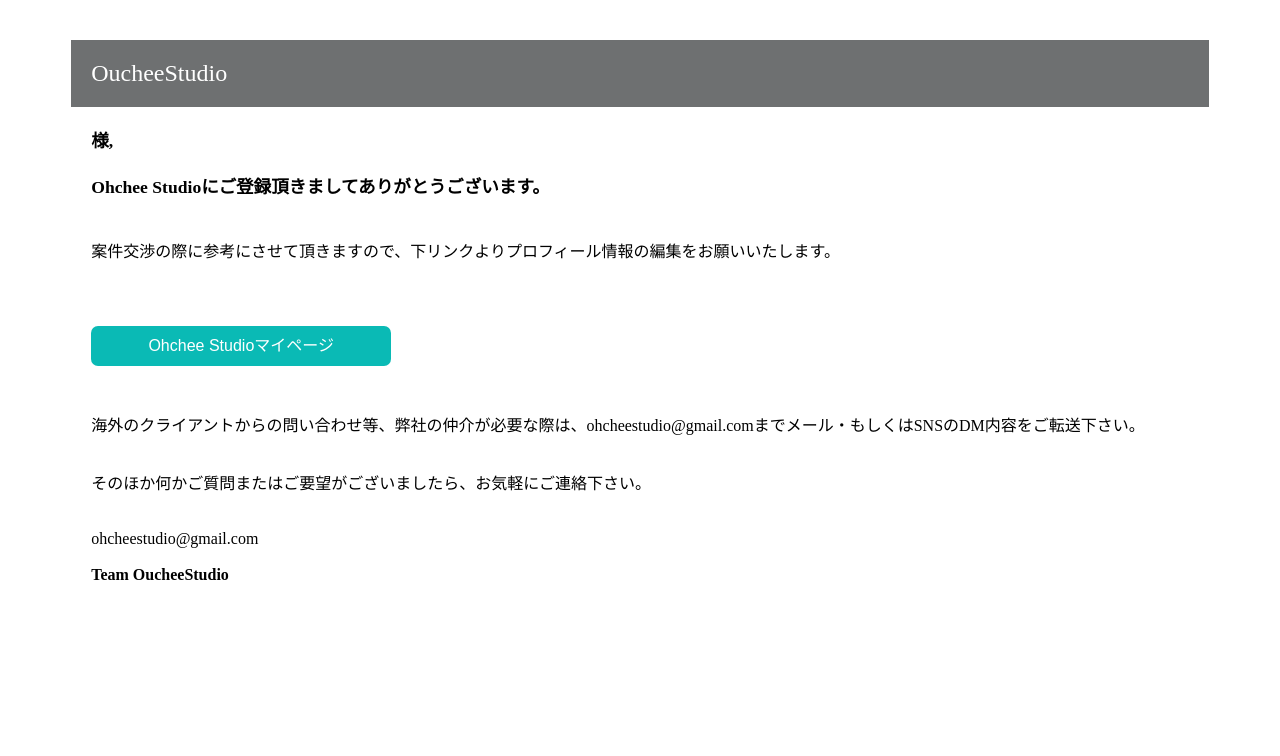
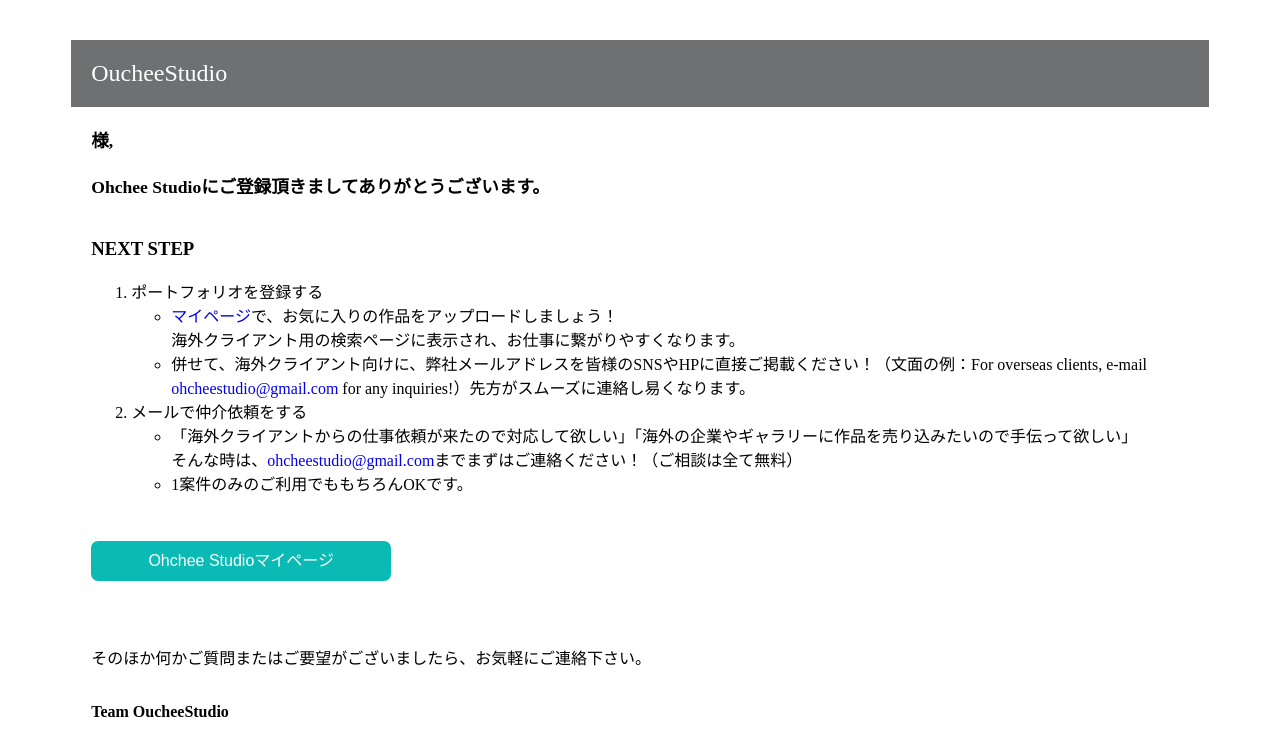
Before and after one commit to emya/Artorimo, a Django app: template templates/email-signup.html in a window 1280 px wide. Shown: the top 756 px of the page. Run offline with Django 3.2, Linux system fonts and the light colour scheme; the template is opened without the code that fills it, so the values that code supplies are empty; parts of the project's set-up code (start-up, migrations or seed data) failed here and were passed over.

Commit message:
added email stuff to thank you email and thank you screen

```diff
--- a/frontend/src/components/Test.jsx
+++ b/frontend/src/components/Test.jsx
@@ -33,6 +33,7 @@ class Test extends Component {
             <ul>
               <li>次のページで、お気に入りの作品をアップロードしましょう！<br/>
               海外クライアント用の検索ページに表示され、お仕事に繋がりやすくなります。</li>
+              <li>あわせて、海外クライアント向けに、<span class="red">弊社メールアドレスを皆様のSNSやHPに直接ご掲載</span>ください！（文面の例：For overseas clients, e-mail <a href="mailto: ohcheestudio@gmail.com">ohcheestudio@gmail.com</a> for any inquiries!）先方がスムーズに連絡し易くなります。</li>
             </ul>
           </li>
           <li><span class="todo">メールで仲介依頼をする</span>
--- a/frontend/src/css/style.scss
+++ b/frontend/src/css/style.scss
@@ -2115,3 +2115,9 @@ footer a:link,footer a:visited,footer a:hover,footer a:active {
     width: 90%;
     margin: 70px auto;
   }
+
+  // email
+
+.btn.email {
+  color: white;
+}
--- a/templates/email-signup.html
+++ b/templates/email-signup.html
@@ -70,17 +70,31 @@
           Ohchee Studioにご登録頂きましてありがとうございます。
         </div>
 
-        <p>
-          案件交渉の際に参考にさせて頂きますので、下リンクよりプロフィール情報の編集をお願いいたします。<br/><br/>
-        </p>
+        <h3 class="next">NEXT STEP</h3>
+        <div class="next-step">
+          <ol>
+            <li><span class="todo">ポートフォリオを登録する</span>
+              <ul>
+                <li><a href="https://ohcheestudio.com/myprofile">マイページ</a>で、お気に入りの作品をアップロードしましょう！<br/>
+                海外クライアント用の検索ページに表示され、お仕事に繋がりやすくなります。</li>
+                <li>併せて、海外クライアント向けに、<span class="red">弊社メールアドレスを皆様のSNSやHPに直接ご掲載</span>ください！（文面の例：For overseas clients, e-mail <a href="mailto: ohcheestudio@gmail.com">ohcheestudio@gmail.com</a> for any inquiries!）先方がスムーズに連絡し易くなります。</li>
+              </ul>
+            </li>
+            <li><span class="todo">メールで仲介依頼をする</span>
+              <ul>
+                <li><span class="red">「海外クライアントからの仕事依頼が来たので対応して欲しい」「海外の企業やギャラリーに作品を売り込みたいので手伝って欲しい」</span>
+                <br/>そんな時は、<a href="mailto: ohcheestudio@gmail.com">ohcheestudio@gmail.com</a>までまずはご連絡ください！（ご相談は全て無料）</li>
+                <li>1案件のみのご利用でももちろんOKです。</li>
+              </ul>
+            </li>
+          </ol>
 
-        <a class="btn" href="https://ohcheestudio.com/myprofile">Ohchee Studioマイページ</a>
 
-        <p>
-          海外のクライアントからの問い合わせ等、弊社の仲介が必要な際は、ohcheestudio@gmail.comまでメール・もしくはSNSのDM内容をご転送下さい。<br><br>
-        <p>そのほか何かご質問またはご要望がございましたら、お気軽にご連絡下さい。<br><br><br>
+        <a class="btn email" href="https://ohcheestudio.com/myprofile">Ohchee Studioマイページ</a><br/><br/>
 
-        ohcheestudio@gmail.com<br><br>
+        <p>そのほか何かご質問またはご要望がございましたら、お気軽にご連絡下さい。</p><br/>
+
+
         <span class="email-closing">Team OucheeStudio</span></p>
       </div>
     </div>
```
